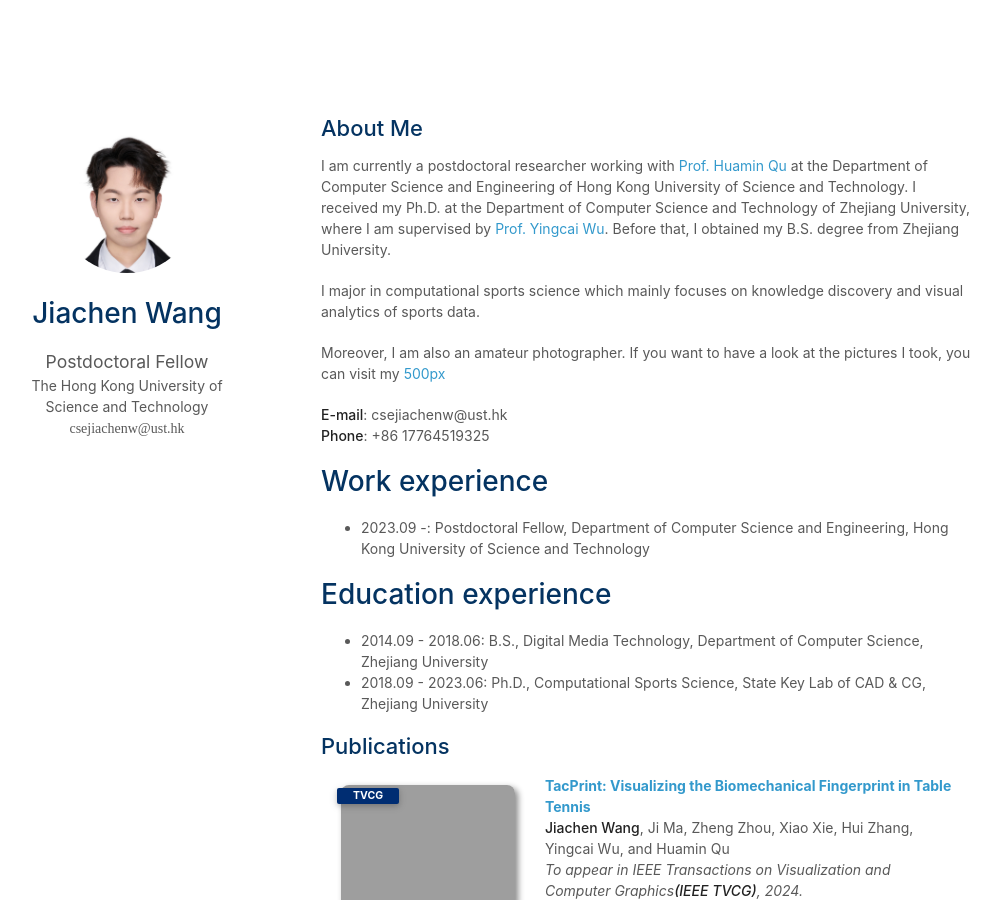
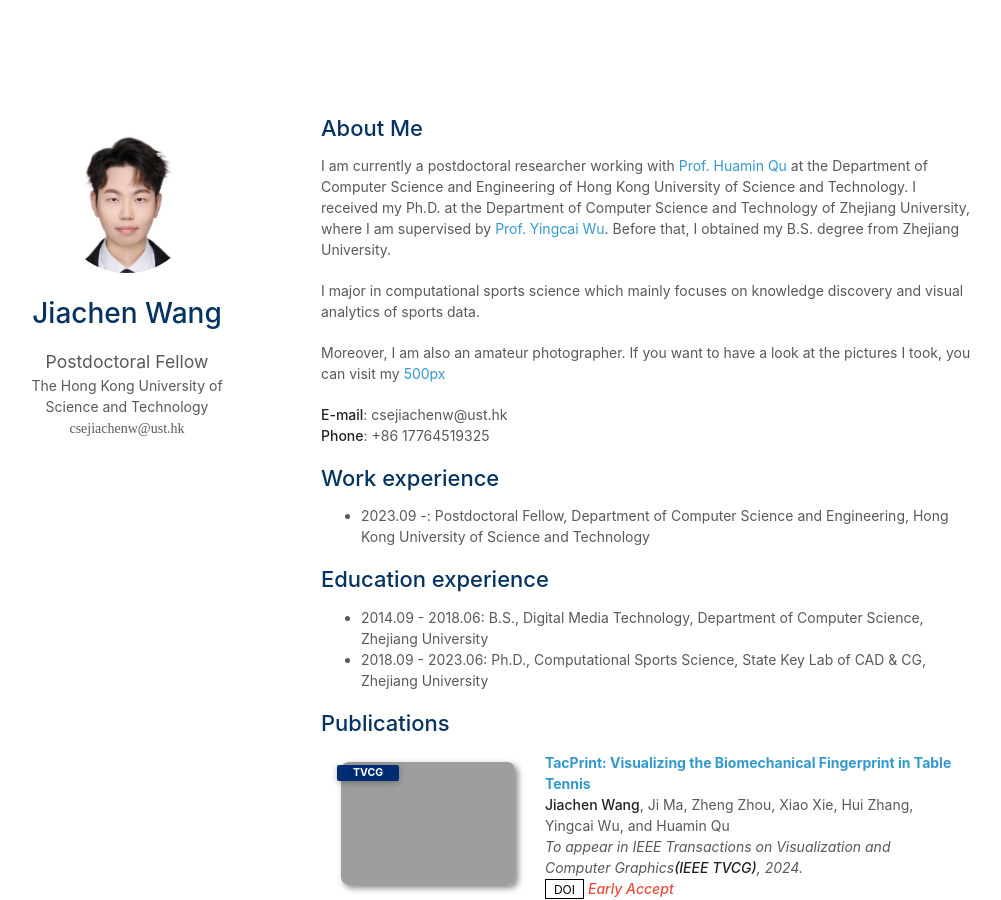
Before and after one commit to VisWang/VisWang.github.io, a Jekyll site: the page built from index.md, in a window 1280 px wide and 900 px high. Shown: the whole window, without its empty margins (149-1150 px from the left). Built offline with Jekyll 4.4.1, drawn with Linux system fonts in a browser that asks for light colours; nearby versions of some CDN libraries; a style sheet for code colours, icons or effects is not loaded; our own code applies the rules of GitHub Pages for plain Markdown files; grey boxes are pictures that could not be loaded.

Commit message:
title size

```diff
--- a/index.md
+++ b/index.md
@@ -14,10 +14,10 @@
 **Phone**: +86 17764519325
 
 
-# Work experience
+## Work experience
 * 2023.09 -: Postdoctoral Fellow, Department of Computer Science and Engineering, Hong Kong University of Science and Technology
 
-# Education experience
+## Education experience
 * 2014.09 - 2018.06: B.S., Digital Media Technology, Department of Computer Science, Zhejiang University
 * 2018.09 - 2023.06: Ph.D., Computational Sports Science, State Key Lab of CAD & CG, Zhejiang University
 
@@ -25,7 +25,7 @@
 {% include_relative _includes/publications.md %}
 
 
-# Awards
+## Awards
 * **Motivation Program for Doctoral Dissertations of the Chinese Society of Image and Graphics**
 * Semester 2022-2023: Silver awards of the 9th Zhejiang College Students "Internet Plus" Innovation and Entrepreneurship Competition
 * Semester 2022-2023: The 2nd prize in the Humanities and Social Sciences Award for outstanding achievement of Zhejiang University
@@ -44,7 +44,7 @@
 * Semester 2014-2015: Second-Class Scholarship for Outstanding Students
 
 
-# Service
+## Service
 
 ### Conference Reviewer
 
```
